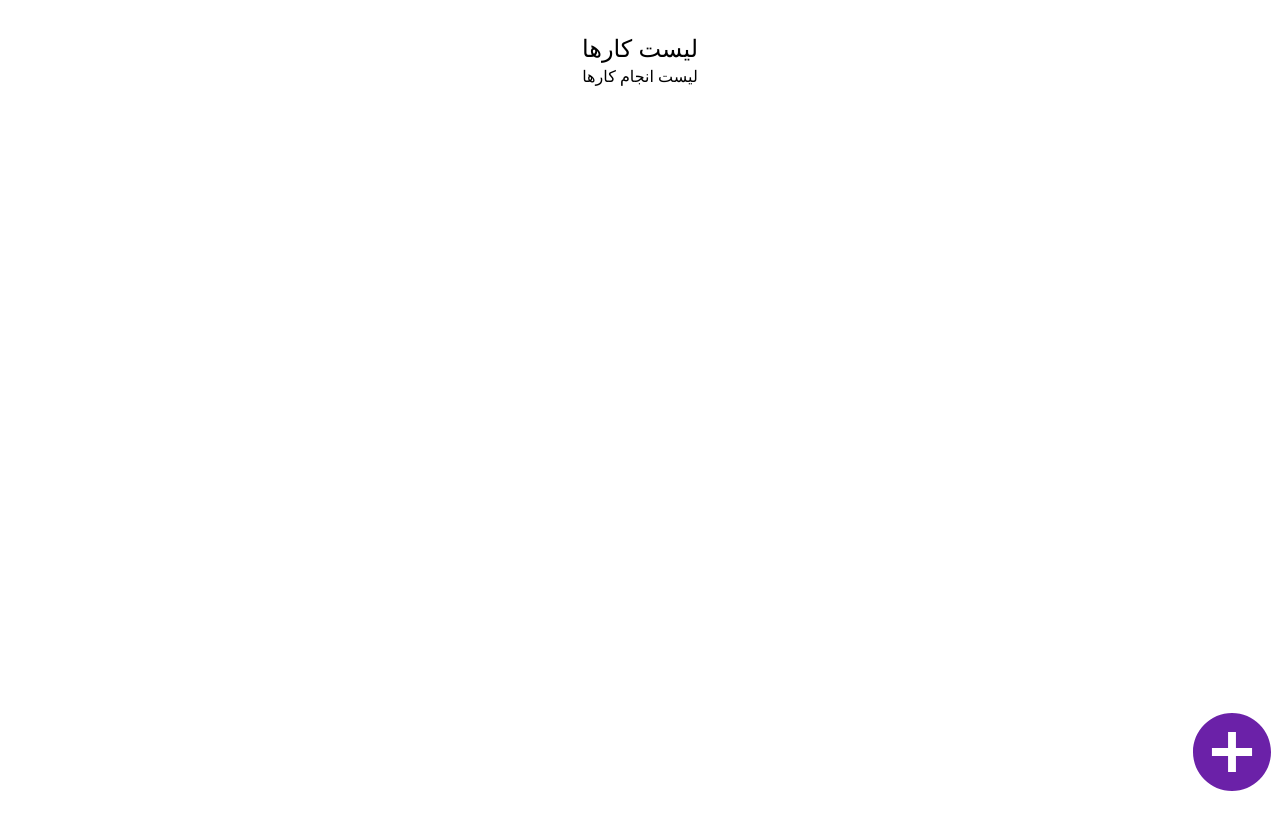
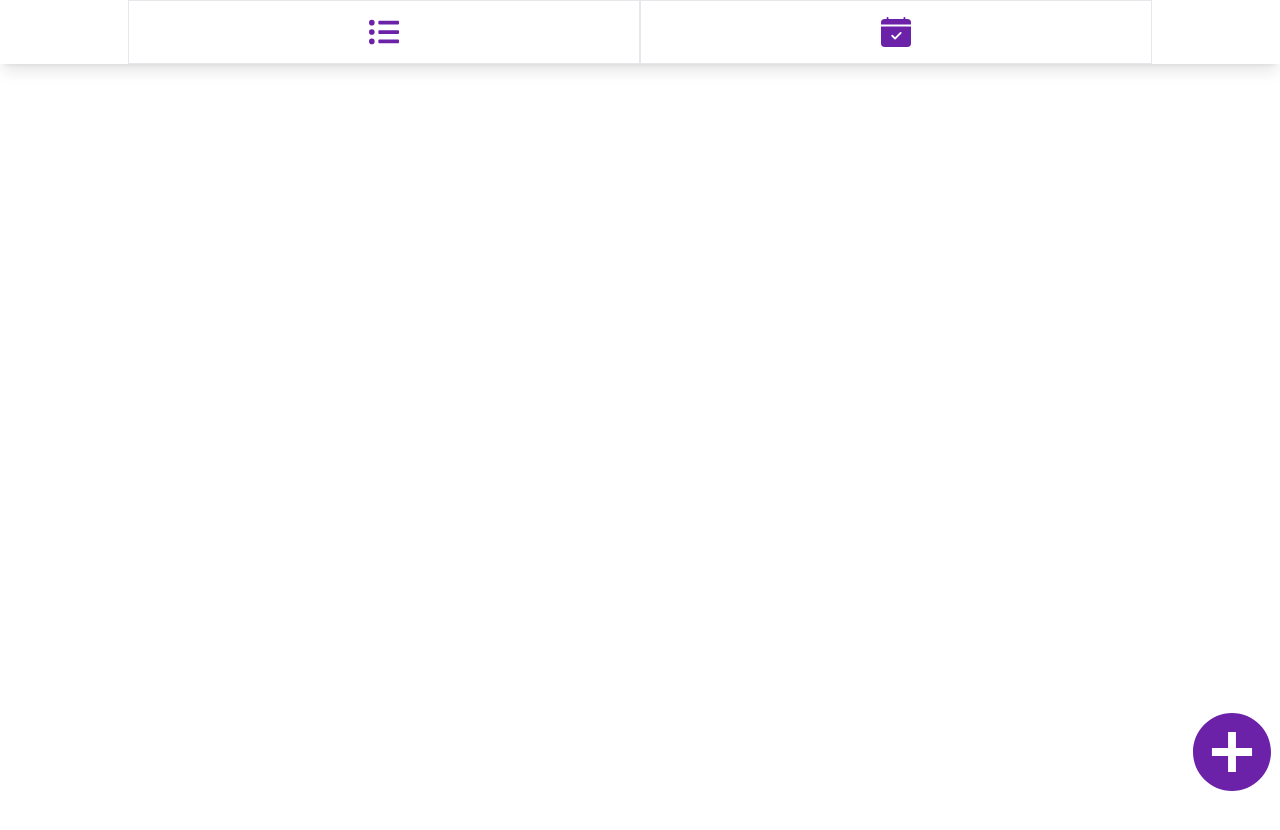
Before and after one commit to ZahraNejati79/todo-app, a React (Create React App) app: page / in a window 1280 px wide. Built offline with nearby package versions, Linux system fonts and the light colour scheme.

Commit message:
Navigation / show modal in edit

```diff
--- /dev/null
+++ b/src/components/Navigation.jsx
@@ -0,0 +1,27 @@
+import { BsCalendarCheckFill } from "react-icons/bs";
+import { FaListUl } from "react-icons/fa";
+const Navigation = ({ children }) => {
+  return (
+    <header className="fixed top-0 w-screen shadow-lg bg-white h-16 container">
+      <div className="flex w-full h-full items-center justify-center">
+        <nav className="max-w-5xl text-purple-800 w-full h-full flex justify-evenly items-center">
+          <div className="text-3xl border border-r border-gray-200  h-full w-1/2 flex items-center justify-center">
+            <button className="w-full h-full flex items-center justify-center">
+              <FaListUl />
+            </button>
+          </div>
+          <div className="text-3xl border border-l border-gray-200 h-full w-1/2 flex items-center justify-center">
+            <button className="w-full h-full flex items-center justify-center">
+              <BsCalendarCheckFill />
+            </button>
+          </div>
+        </nav>
+      </div>
+      <main className=" flex items-center justify-center">
+        <div>{children}</div>
+      </main>
+    </header>
+  );
+};
+
+export default Navigation;
--- a/src/components/Todo.jsx
+++ b/src/components/Todo.jsx
@@ -1,10 +1,13 @@
 import { ImCheckboxUnchecked, ImCheckboxChecked } from "react-icons/im";
 import { RiDeleteBin5Fill, RiEdit2Fill } from "react-icons/ri";
 const Todo = ({ todo, onCompleted, onDelete, onEdit }) => {
+  const { color } = todo;
+  const textColor = "text-[" + color + "]";
+  console.log(textColor);
   return (
     <div
       dir="rtl"
-      className="  py-8 px-4  text-right w-1/2 flex justify-between items-center rounded-3xl "
+      className={`py-8 px-4  text-right w-1/2 flex justify-between items-center rounded-3xl ${textColor}`}
       key={todo.id}
     >
       <div className="flex items-center justify-center gap-x-4">
--- a/src/components/TodoApp.jsx
+++ b/src/components/TodoApp.jsx
@@ -1,4 +1,5 @@
 import { useState } from "react";
+import Navigation from "./Navigation";
 import TodoForm from "./TodoForm";
 import TodoList from "./TodoList";
 
@@ -36,8 +37,8 @@ const TodoApp = () => {
   };
   return (
     <div className="container flex flex-col items-center mt-8  h-screen">
-      <h1 className=" text-2xl">لیست کارها</h1>
       <div className="flex flex-col items-center justify-center w-full ">
+        <Navigation>
           <TodoForm submitTodo={addTodoHandler} />
           <TodoList
             todos={todos}
@@ -45,6 +46,7 @@ const TodoApp = () => {
             deleteHandler={deleteHandler}
             updateHandler={updateHandler}
           />
+        </Navigation>
       </div>
     </div>
   );
--- a/src/components/TodoForm.jsx
+++ b/src/components/TodoForm.jsx
@@ -2,8 +2,8 @@ import Circle from "@uiw/react-color-circle";
 import { useEffect, useRef, useState } from "react";
 import { IoMdAddCircle } from "react-icons/io";
 import { AiOutlineClose } from "react-icons/ai";
-const TodoForm = ({ submitTodo, edit }) => {
-  const [showForm, setShowForm] = useState(false);
+const TodoForm = ({ submitTodo, edit, setEdit }) => {
+  const [showForm, setShowForm] = useState(edit ? true : false);
   const [hex, setHex] = useState("#F44E3B");
   const [todo, setTodo] = useState(
     edit
@@ -19,6 +19,11 @@ const TodoForm = ({ submitTodo, edit }) => {
   const closeHandler = (e) => {
     if (e.target.id === "container") {
       setShowForm(false);
+      setEdit({
+        id: null,
+        text: "",
+        isCompleted: false,
+      });
     }
   };
   const inputRef = useRef();
@@ -47,7 +52,14 @@ const TodoForm = ({ submitTodo, edit }) => {
           <div className=" bg-gray-50 p-4 flex flex-col items-center justify-center ">
             <div className="w-full text-left border-b-2 pb-2 mb-4 border-gray-300">
               <span
-                onClick={() => setShowForm(false)}
+                onClick={() => {
+                  setShowForm(false);
+                  setEdit({
+                    id: null,
+                    text: "",
+                    isCompleted: false,
+                  });
+                }}
                 className="cursor-pointer"
               >
                 <AiOutlineClose />
--- a/src/components/TodoList.jsx
+++ b/src/components/TodoList.jsx
@@ -25,12 +25,12 @@ const TodoList = ({
   return (
     <section className=" flex flex-col items-center justify-center w-screen  ">
       {edit.id ? (
-        <TodoForm submitTodo={onEditTodo} edit={edit} />
+        <TodoForm submitTodo={onEditTodo} edit={edit} setEdit={setEdit} />
       ) : (
         <>
-          <h2>لیست انجام کارها</h2>
-          <div className=" p-4 flex flex-col text-purple-800 gap-y-4 items-center justify-center w-full ">
+          <div className=" p-4 flex flex-col gap-y-4 items-center justify-center w-full ">
             {todos.map((todo) => (
+              <div className={`text-["${todo.color}"]`}>
                 <Todo
                   key={todo.id}
                   onCompleted={() => completedHandler(todo.id)}
@@ -38,6 +38,7 @@ const TodoList = ({
                   onEdit={() => setEdit(todo)}
                   todo={todo}
                 />
+              </div>
             ))}
           </div>
         </>
```
Lines whose indentation alone changed are shown as unchanged.
